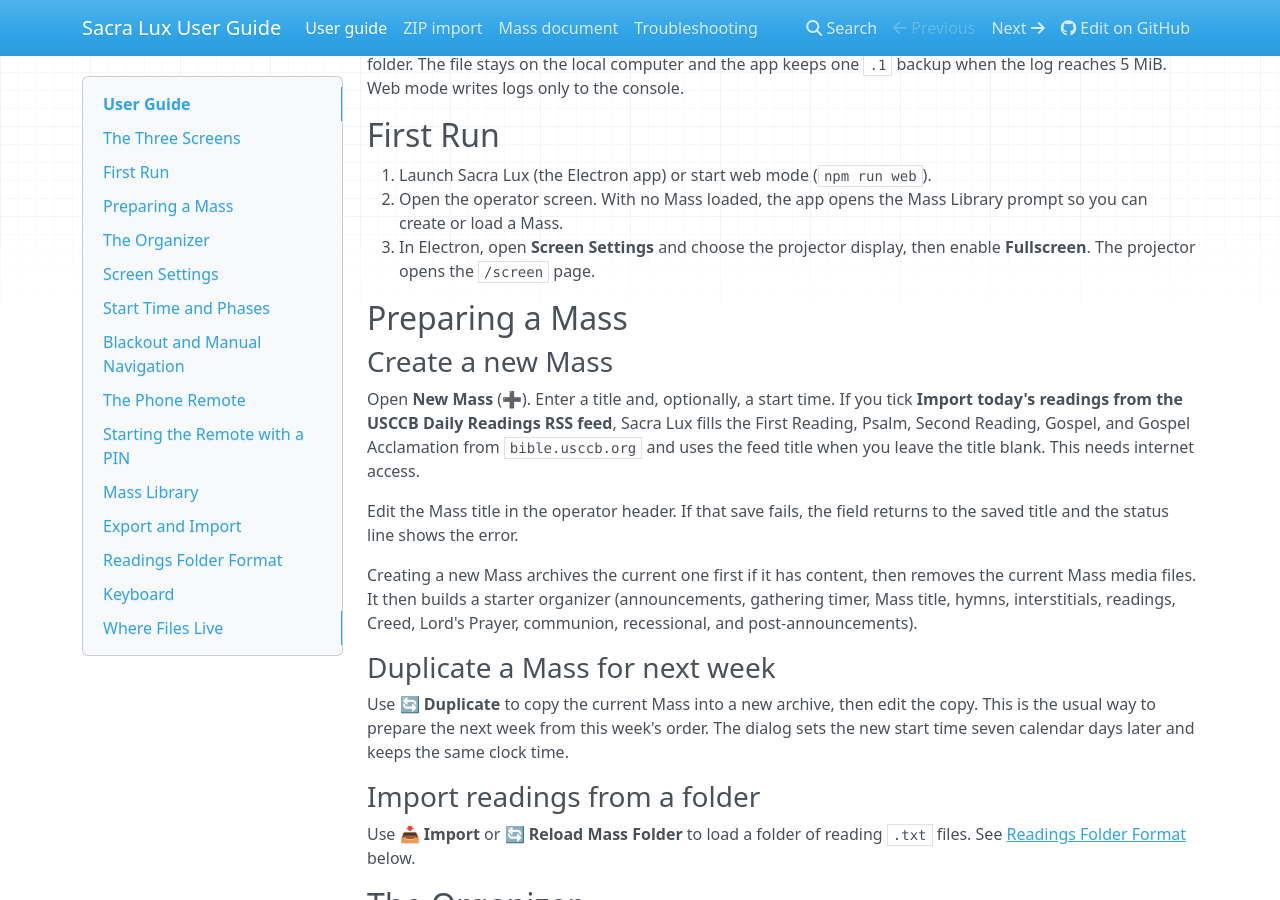
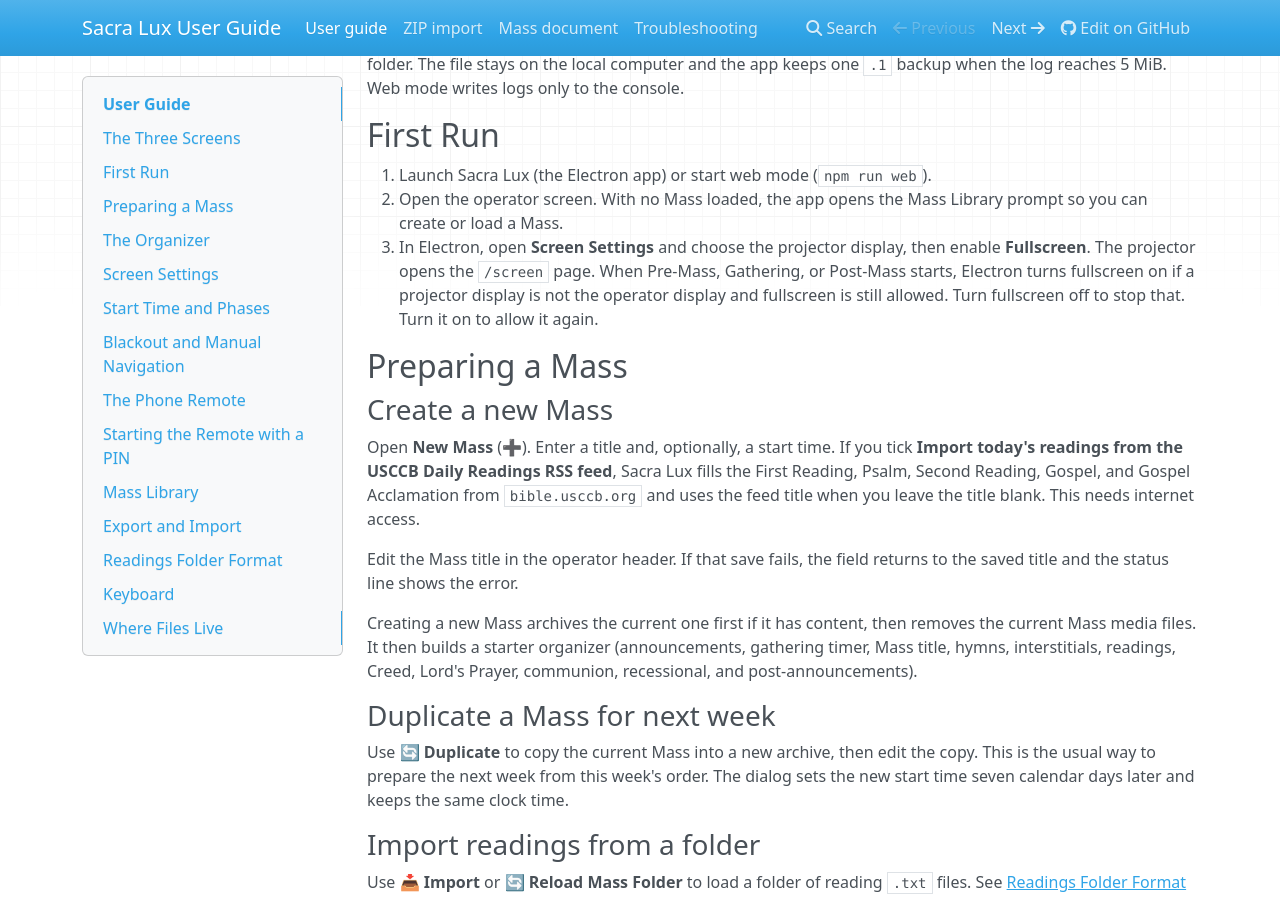
Before and after one commit to Saint-Therese-Of-Lisieux-Parish/sacra_lux, an MkDocs documentation site: the page built from docs/user-guide.md, in a window 1280 px wide and 900 px high, scrolled down 526 px. Built offline with MkDocs 1.6.1, drawn with Linux system fonts in a browser that asks for light colours; nearby versions of some CDN libraries.

Commit message:
docs(components): state when Electron turns fullscreen on
Electron turns fullscreen on when Pre-Mass, Gathering, or
Post-Mass starts, the projector is on another display, and
fullscreen is still allowed. Turning it off blocks the next
automatic change.

The notes told the operator only to enable fullscreen by hand.

Files:
- modified: docs/components.md
- modified: docs/user-guide.md

Verified against: sacra-lux/src/main.js:350 (autoFullscreenScreen), sacra-lux/src/main.js:1027 (state:update hook)

Refs #523

```diff
--- a/docs/user-guide.md
+++ b/docs/user-guide.md
@@ -29,7 +29,10 @@
 2. Open the operator screen. With no Mass loaded, the app opens the Mass
    Library prompt so you can create or load a Mass.
 3. In Electron, open **Screen Settings** and choose the projector display, then
-   enable **Fullscreen**. The projector opens the `/screen` page.
+   enable **Fullscreen**. The projector opens the `/screen` page. When Pre-Mass,
+   Gathering, or Post-Mass starts, Electron turns fullscreen on if a projector
+   display is not the operator display and fullscreen is still allowed. Turn
+   fullscreen off to stop that. Turn it on to allow it again.
 
 ## Preparing a Mass
 
```
Also changed, not shown: docs/components.md (+3 -0 lines).
